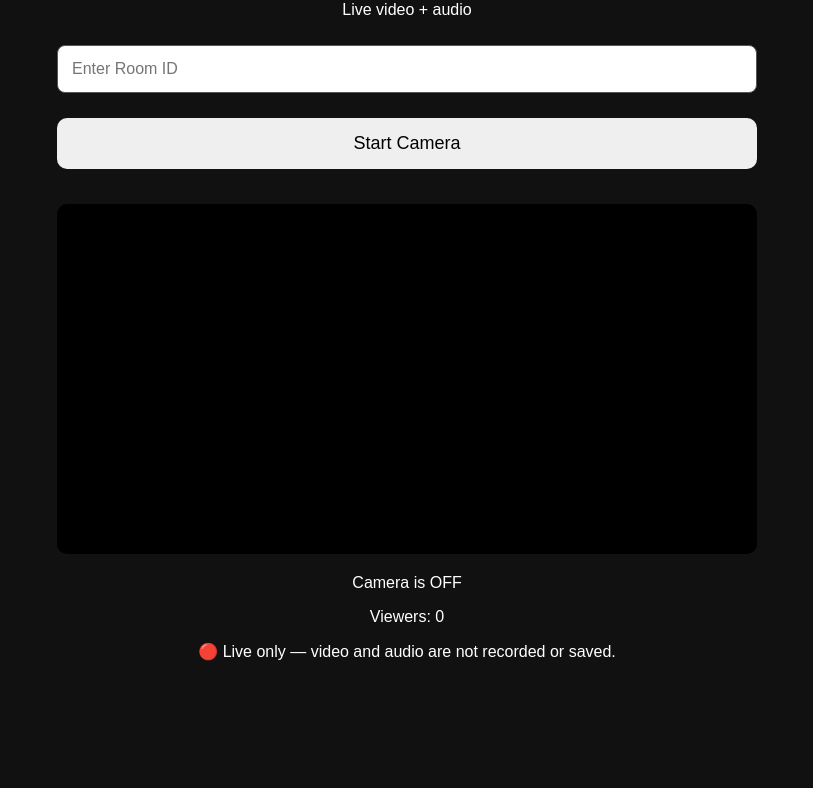
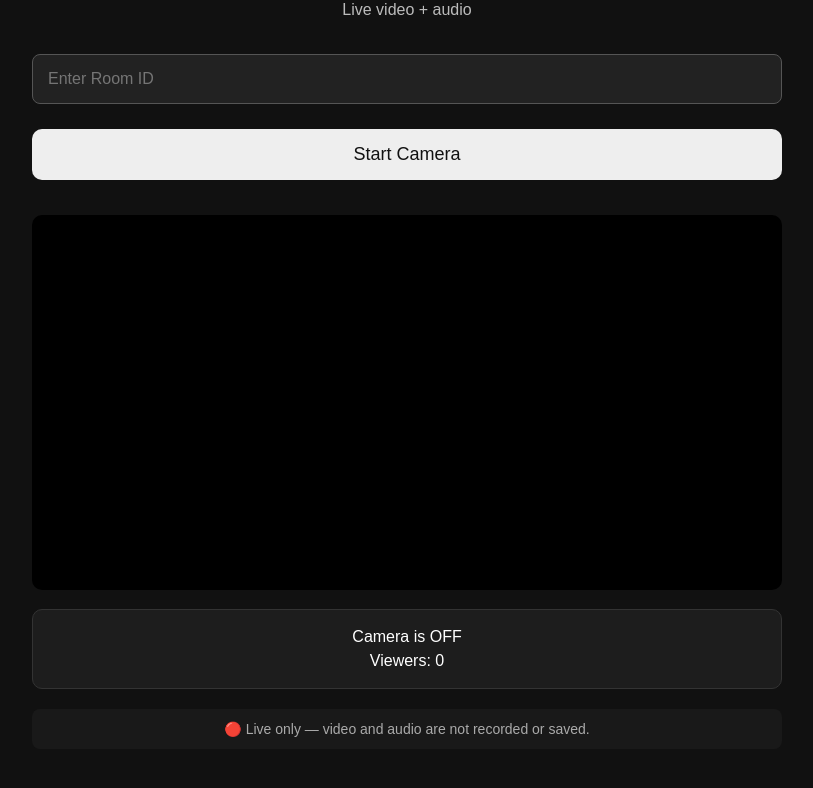
Before and after one commit to harshkr9010/live-camera, a website: page live-camera/public/camera.html in a window 1280 px wide. Shown: the part 106-894 px from the top of the page, without its empty margins (233-1046 px from the left). Before the commit the page ends 800 px from the top, so only its background shows below. Drawn offline with nearby package versions, Linux system fonts and the light colour scheme; no server answers.

Commit message:
style.css

```diff
--- a/live-camera/public/style.css
+++ b/live-camera/public/style.css
@@ -1 +1,149 @@
-*{box-sizing:border-box}body{margin:0;font-family:Arial,sans-serif;background:#111;color:white;display:flex;justify-content:center;align-items:center;min-height:100vh}.container{width:90%;max-width:700px;text-align:center}h1{font-size:36px}input{width:100%;padding:14px;margin:10px 0;border-radius:8px;border:1px solid #555;font-size:16px}button{display:block;width:100%;padding:15px;margin:15px 0;border:0;border-radius:10px;font-size:18px;cursor:pointer}button:disabled{opacity:.6}video{width:100%;margin-top:20px;background:#000;border-radius:10px;max-height:75vh}
+* {
+    box-sizing: border-box;
+}
+
+body {
+    margin: 0;
+    font-family: Arial, sans-serif;
+    background: #111;
+    color: white;
+
+    display: flex;
+    justify-content: center;
+    align-items: center;
+
+    min-height: 100vh;
+}
+
+.container {
+    width: 90%;
+    max-width: 750px;
+    text-align: center;
+
+    padding: 25px 0;
+}
+
+h1 {
+    font-size: 36px;
+    margin-bottom: 10px;
+}
+
+h2 {
+    margin-top: 5px;
+}
+
+.subtitle {
+    color: #bbb;
+    margin-bottom: 25px;
+}
+
+input {
+    width: 100%;
+
+    padding: 15px;
+
+    margin: 10px 0;
+
+    border-radius: 8px;
+
+    border: 1px solid #555;
+
+    background: #222;
+    color: white;
+
+    font-size: 16px;
+}
+
+button {
+    display: block;
+
+    width: 100%;
+
+    padding: 15px;
+
+    margin: 15px 0;
+
+    border: 0;
+
+    border-radius: 10px;
+
+    background: #eee;
+    color: #111;
+
+    font-size: 18px;
+
+    cursor: pointer;
+}
+
+button:hover {
+    opacity: 0.9;
+}
+
+button:disabled {
+    opacity: 0.6;
+    cursor: not-allowed;
+}
+
+a {
+    text-decoration: none;
+}
+
+video {
+    width: 100%;
+
+    margin-top: 20px;
+
+    background: #000;
+
+    border-radius: 10px;
+
+    max-height: 75vh;
+
+    object-fit: contain;
+}
+
+.status-box {
+    margin-top: 15px;
+
+    padding: 12px;
+
+    border-radius: 10px;
+
+    background: #1d1d1d;
+
+    border: 1px solid #333;
+}
+
+.status-box p {
+    margin: 6px;
+}
+
+.notice {
+    margin-top: 20px;
+
+    padding: 12px;
+
+    border-radius: 8px;
+
+    background: #191919;
+
+    color: #aaa;
+
+    font-size: 14px;
+}
+
+.card {
+    margin: 20px 0;
+
+    padding: 20px;
+
+    border-radius: 12px;
+
+    background: #1b1b1b;
+
+    border: 1px solid #333;
+}
+
+.card p {
+    color: #bbb;
+}
```
